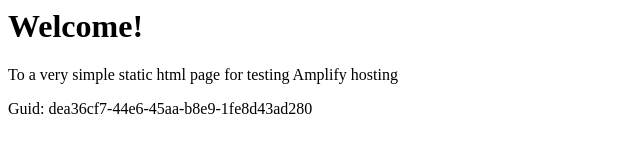
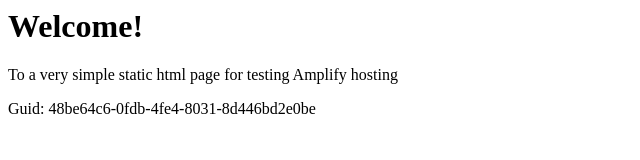
Before and after one commit to aws-aemilia-cmh/Github-PR-Commit-Integration-Test-DoNotTouch-GitHubWebhookPushCanaryTest-v1-preprod-us-east-2, a website: page src/index.html in a window 1280 px wide. Shown: the full height of the page, 0-640 px from the left. Drawn offline with Linux system fonts and the light colour scheme.

Commit message:
commit from integ tests

```diff
--- a/src/index.html
+++ b/src/index.html
@@ -12,6 +12,6 @@
 <body>
     <h1>Welcome!</h1>
     <p>To a very simple static html page for testing Amplify hosting</p>
-    <p>Guid: dea36cf7-44e6-45aa-b8e9-1fe8d43ad280</p></body>
+    <p>Guid: 48be64c6-0fdb-4fe4-8031-8d446bd2e0be</p></body>
 
 </html>
```
